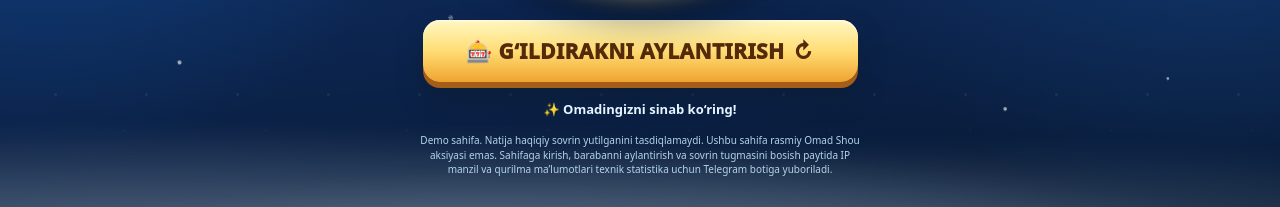
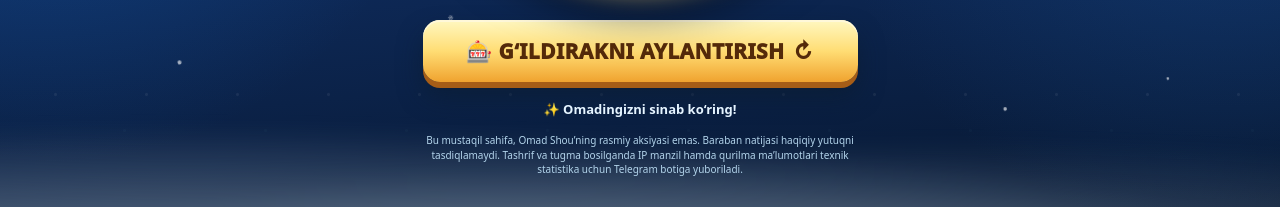
Before and after one commit to sdasdadasdsa/omadshowstw, a plain HTML site: page index.html in a window 1280 px wide. Shown: the part 730-937 px from the top of the page. Drawn offline with Linux system fonts and the light colour scheme.

Commit message:
Simplify Uzbek footer disclosure while retaining transparency

```diff
--- a/index.html
+++ b/index.html
@@ -113,7 +113,7 @@ button:focus-visible{outline:3px solid #fff;outline-offset:4px}
 
     <button class="cta" id="spinBtn" type="button">🎰 G‘ILDIRAKNI AYLANTIRISH <span aria-hidden="true">↻</span></button>
     <div class="status" id="status" role="status" aria-live="polite">✨ Omadingizni sinab ko‘ring!</div>
-    <p class="legal">Demo sahifa. Natija haqiqiy sovrin yutilganini tasdiqlamaydi. Ushbu sahifa rasmiy Omad Shou aksiyasi emas. Sahifaga kirish, barabanni aylantirish va sovrin tugmasini bosish paytida IP manzil va qurilma ma’lumotlari texnik statistika uchun Telegram botiga yuboriladi.</p>
+    <p class="legal">Bu mustaqil sahifa, Omad Shou’ning rasmiy aksiyasi emas. Baraban natijasi haqiqiy yutuqni tasdiqlamaydi. Tashrif va tugma bosilganda IP manzil hamda qurilma ma’lumotlari texnik statistika uchun Telegram botiga yuboriladi.</p>
   </div>
 </main>
 <script>
```
